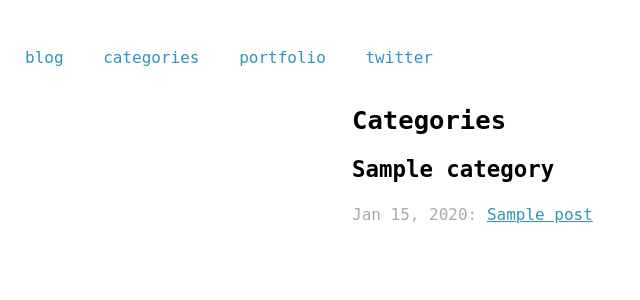
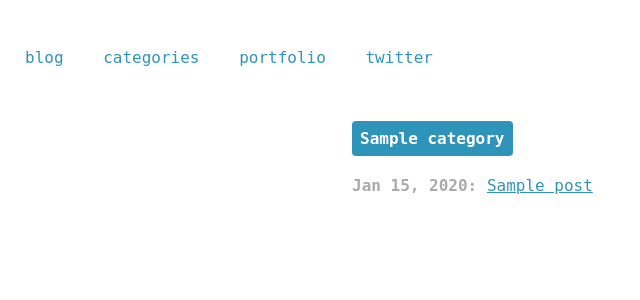
Before and after one commit to naturaln0va/ackermann-io, a Flask app: page /categories in a window 1280 px wide. Shown: the part 85-385 px from the top of the page, without its empty margins (0-640 px from the left). Run offline with Flask 2, Linux system fonts and the light colour scheme; tables that the repository leaves empty hold one stand-in row (values such as "Sample post"); some web fonts are replaced.

Commit message:
imporved how auth works with decorators and improved the categories page

```diff
--- a/app/static/stylesheets/categories.css
+++ b/app/static/stylesheets/categories.css
@@ -14,12 +14,18 @@ body article {
 	margin-bottom: 25px;
 }
 
-h1 {
-	margin-top: 0;
+li h3 {
+	color: white;
+	padding: 8px;
+	font-size: 1em;
+	display: inline-block;
+	background-color: var(--main-color);
+	border-radius: 4px;
 }
 
 #date {
 	color: #aaa;
+	font-weight: bold;
 }
 
 @media (max-width: 750px) and (min-width: 320px) {
--- a/app/templates/categories.html
+++ b/app/templates/categories.html
@@ -7,10 +7,9 @@
 
 {% block content %}
 	<article>
-		<h1>Categories</h1>
 		<ul>
 			{% for dict in dicts %}
-				<li><h2>{{ dict['name'] }}</h2></li>
+				<li><h3>{{ dict['name'] }}</h3></li>
 				<ul>
 					{% for post in dict['posts'] %}
 						<li class="items"><span id="date">{{ post.timestamp|prettytime }}:</span> <a href="/posts/{{ post.slug }}">{{ post.title }}</a></li>
--- a/app/views.py
+++ b/app/views.py
@@ -1,5 +1,6 @@
 
 import os
+from functools import wraps
 from operator import itemgetter
 from flask import request, session, render_template, redirect, url_for, flash
 from flask_mail import Message
@@ -26,12 +27,25 @@ def internal_error(error):
 def has_auth():
 	return 'username' in session
 
+def requires_auth(f):
+	@wraps(f)
+	def decorated(*args, **kwargs):
+		if not has_auth():
+			return redirect('/login')
+		return f(*args, **kwargs)
+	return decorated
+
 # Routing
 
 @app.route('/')
 def index():
 	posts = Post.query.order_by(Post.timestamp.desc()).filter_by(draft=False).all()
 	return render_template('index.html', posts=posts, auth=has_auth())
+
+@app.route('/posts/<slug>')
+def post_view(slug):
+	post = Post.query.filter_by(slug=slug).first()
+	return render_template('view_post.html', title=post.title, post=post, auth=has_auth())
 
 @app.route('/categories')
 def categories():
@@ -41,10 +55,24 @@ def categories():
 			dicts.append({'name': c.name, 'posts': c.posts})
 	return render_template('categories.html', dicts=dicts, auth=has_auth())
 
-@app.route('/posts/<slug>')
-def post_view(slug):
-	post = Post.query.filter_by(slug=slug).first()
-	return render_template('view_post.html', title=post.title, post=post, auth=has_auth())
+@app.route('/search/results/<query>')
+def search_results(query):
+	posts = Post.query.filter(Post.title.ilike('%'+query+'%')).all()
+	return render_template('search.html', query=query, posts=posts, auth=has_auth())
+
+@app.route('/apps')
+@app.route('/about')
+@app.route('/portfolio')
+def portfolio():
+	return render_template('portfolio.html', auth=has_auth())
+
+@app.route('/privacy')
+def privacy():
+	return render_template('privacy.html', title='Privacy', auth=has_auth())
+
+@app.route('/quakes')
+def quakes():
+	return render_template('quakes.html', title='Quakes', auth=has_auth())
 
 @app.route('/login', methods=['GET', 'POST'])
 def login():
@@ -60,24 +88,9 @@ def logout():
 	session.pop('username', None)
 	return redirect('/')
 
-@app.route('/apps')
-@app.route('/about')
-@app.route('/portfolio')
-def portfolio():
-	return render_template('portfolio.html', auth=has_auth())
-
-@app.route('/privacy')
-def privacy():
-	return render_template('privacy.html', title='Privacy', auth=has_auth())
-
-@app.route('/quakes')
-def quakes():
-	return render_template('quakes.html', title='Quakes', auth=has_auth())
-
 @app.route('/drafts')
+@requires_auth
 def drafts():
-	if not has_auth():
-		return redirect('/login')
 	drafts = Post.query.order_by(Post.timestamp.desc()).filter_by(draft=True).all()
 	return render_template('drafts.html', drafts=drafts, auth=has_auth())
 
@@ -87,9 +100,8 @@ def draft_view(slug):
 	return render_template('view_post.html', title=draft.title, post=draft, auth=has_auth())
 
 @app.route('/drafts/edit/<int:draft_id>', methods = ['GET', 'POST'])
+@requires_auth
 def draft_edit(draft_id):
-	if not has_auth():
-		return redirect('/login')
 	draft = Post.query.get(draft_id)
 	form = PostForm()
 	if request.method == 'GET':
@@ -116,18 +128,16 @@ def draft_edit(draft_id):
 	return render_template('new_post.html', form=form, auth=has_auth())
 
 @app.route('/drafts/rm/<int:draft_id>')
+@requires_auth
 def delete_draft(draft_id):
-	if not has_auth():
-		return redirect('/login')
 	draft = Post.query.get(draft_id)
 	db.session.delete(draft)
 	db.session.commit()
 	return redirect('/drafts')
 
 @app.route('/drafts/publish/<int:draft_id>')
+@requires_auth
 def publish_draft(draft_id):
-	if not has_auth():
-		return redirect('/login')
 	post = Post.query.get(draft_id)
 	post.draft = False
 	post.timestamp = datetime.utcnow()
@@ -135,9 +145,8 @@ def publish_draft(draft_id):
 	return redirect('/')
 
 @app.route('/posts/create', methods = ['GET', 'POST'])
+@requires_auth
 def new_post():
-	if not has_auth():
-		return redirect('/login')
 	form = PostForm()
 	if form.validate_on_submit():
 		title = form.title.data
@@ -161,9 +170,8 @@ def new_post():
 	return render_template('new_post.html', form=form, auth=has_auth())
 
 @app.route('/cms', methods=['GET', 'POST'])
+@requires_auth
 def cms():
-	if not has_auth():
-		return redirect('/login')
 	if request.method == 'POST':
 		for file in request.files.getlist("file[]"):
 			filename = secure_filename(file.filename)
@@ -179,13 +187,7 @@ def cms():
 		return render_template('cms.html', items=sorted_items, auth=has_auth())
 
 @app.route('/cms/rm/<filename>')
+@requires_auth
 def delete_file(filename):
-	if not has_auth():
-		return redirect('/login')
 	os.remove(os.path.join(UPLOAD_FOLDER, filename))
 	return redirect('/cms')
-
-@app.route('/search/results/<query>')
-def search_results(query):
-	posts = Post.query.filter(Post.title.ilike('%'+query+'%')).all()
-	return render_template('search.html', query=query, posts=posts, auth=has_auth())
--- a/create_db.py
+++ b/create_db.py
@@ -1,3 +1,6 @@
+
+# How to run on Heroku:
+# $ heroku run --app flask-ackermann-io create
 
 from app import db
 
```
